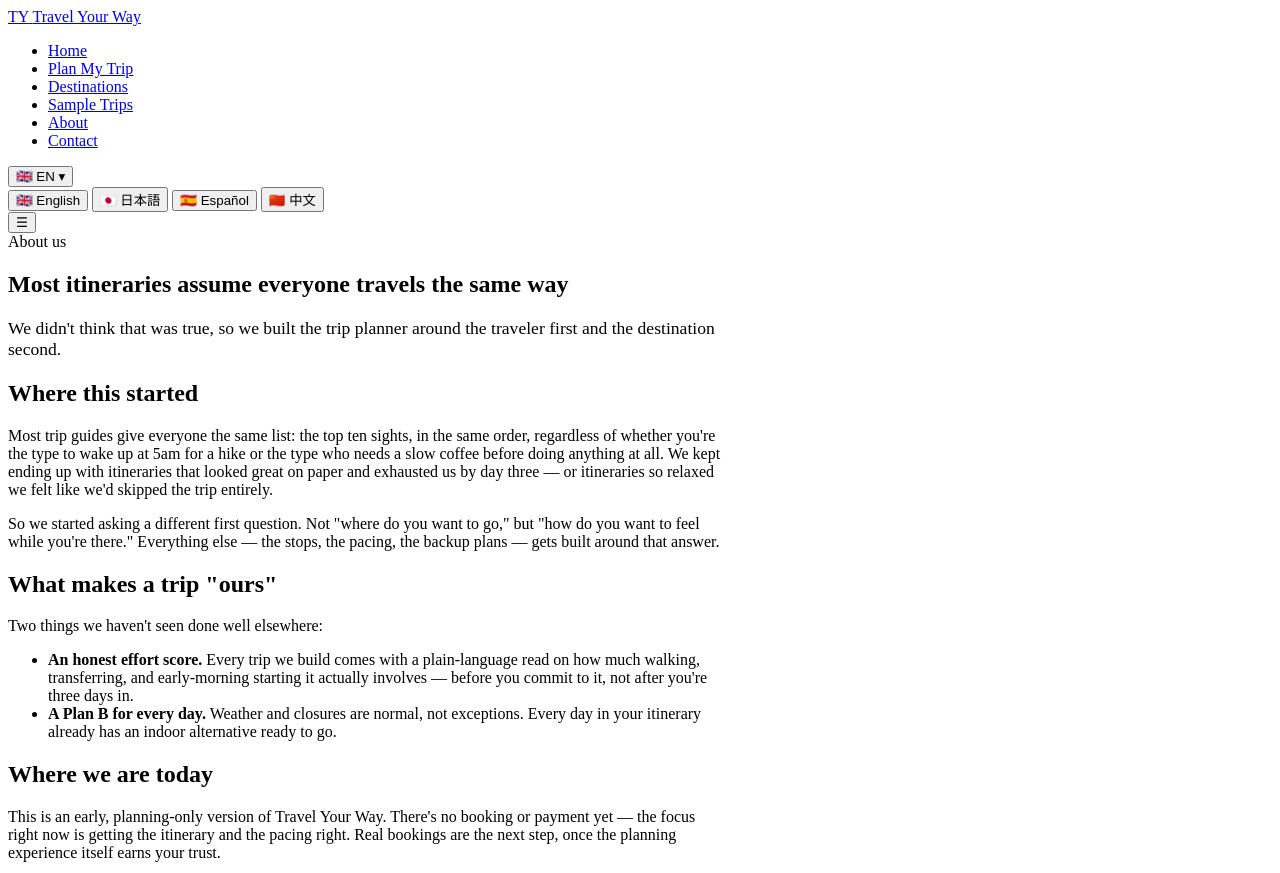
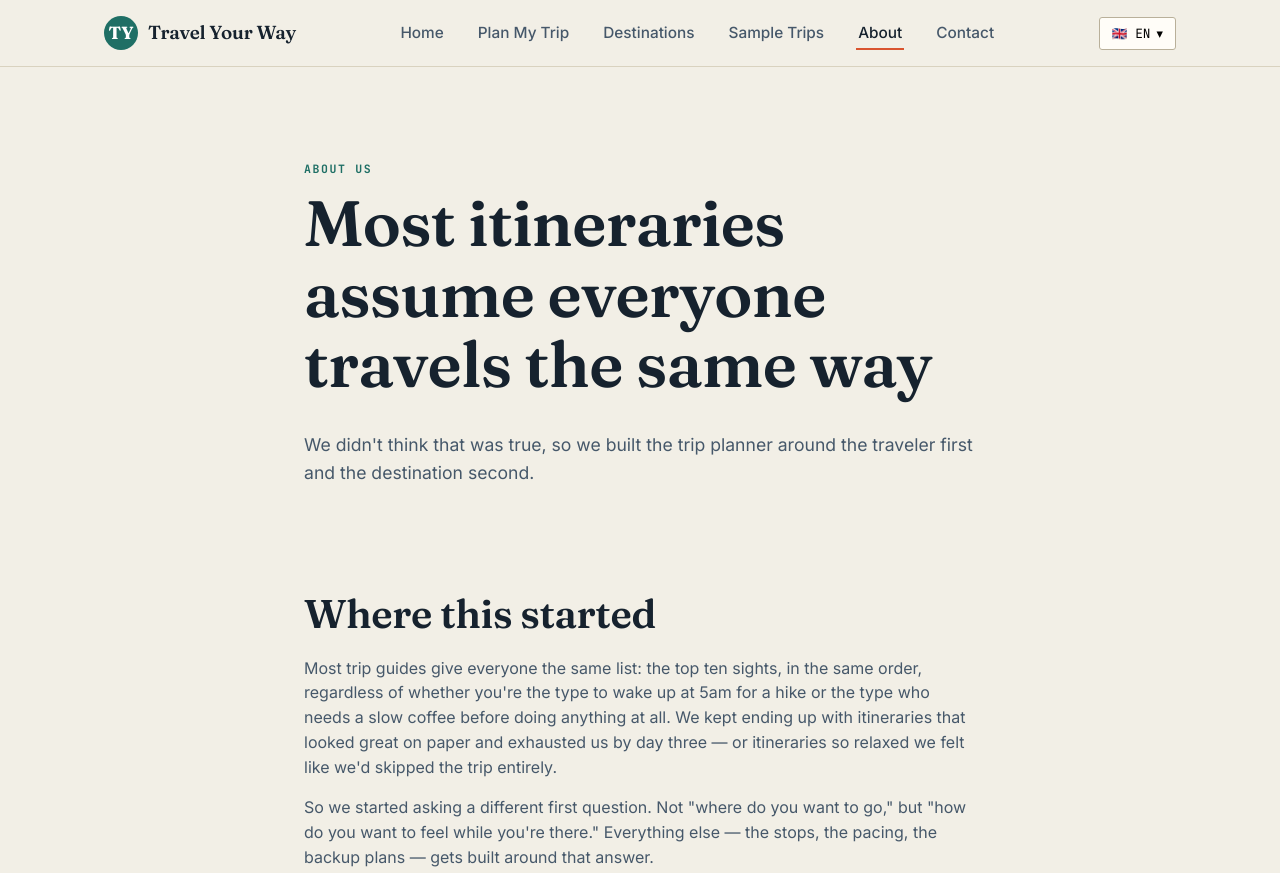
Before and after one commit to erikaurara/Travel-Your-Way, a plain HTML site: page about.html in a window 1280 px wide. Shown: the top 873 px of the page. Drawn offline with Linux system fonts and the light colour scheme; files whose address does not match are found by name.

Commit message:
Fix stylesheet paths

```diff
--- a/about.html
+++ b/about.html
@@ -5,7 +5,7 @@
 <meta name="viewport" content="width=device-width, initial-scale=1.0">
 <title>About — Travel Your Way</title>
 <meta name="description" content="Why Travel Your Way plans around how you travel, not just where you go.">
-<link rel="stylesheet" href="css/style.css">
+<link rel="stylesheet" href="styles.css">
 </head>
 <body>
 
--- a/contact.html
+++ b/contact.html
@@ -5,7 +5,7 @@
 <meta name="viewport" content="width=device-width, initial-scale=1.0">
 <title>Contact — Travel Your Way</title>
 <meta name="description" content="Get in touch with Travel Your Way, or check the FAQ.">
-<link rel="stylesheet" href="css/style.css">
+<link rel="stylesheet" href="styles.css">
 </head>
 <body>
 
```
Also changed, not shown: destination.html (+1 -1 lines), plan.html (+1 -1 lines), privacy.html (+1 -1 lines), results.html (+1 -1 lines), sampletrips.html (+1 -1 lines), terms.html (+1 -1 lines).
